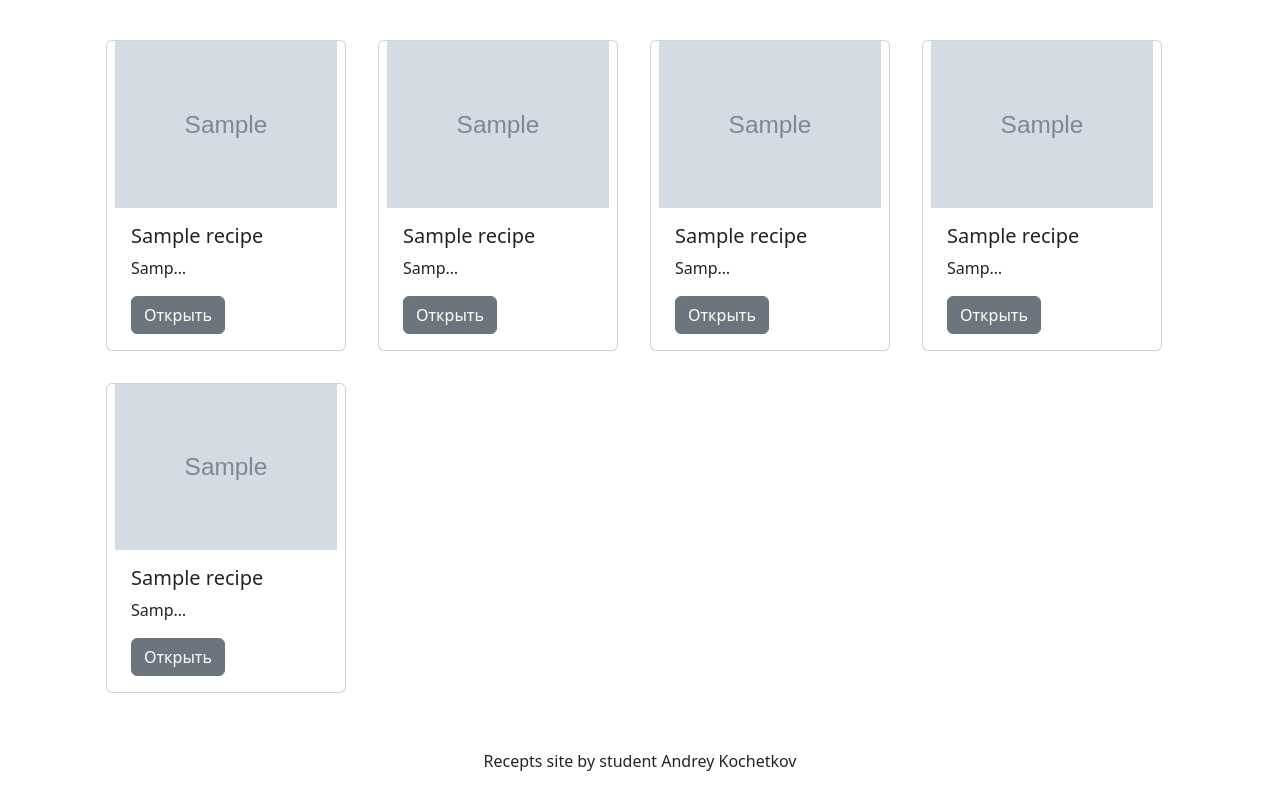
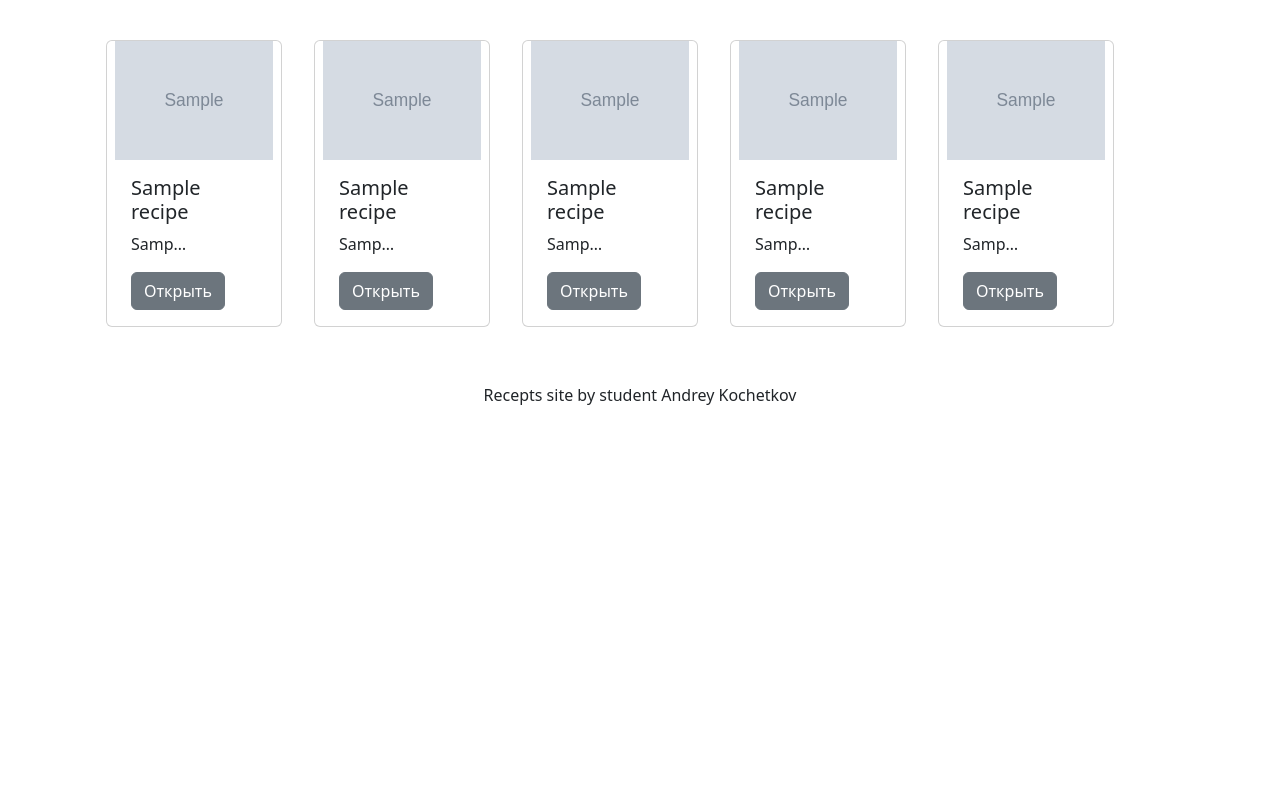
Before and after one commit to Andreysx/FinalDjangoProject, a Django app: page / in a window 1280 px wide. Shown: the part 56-845 px from the top of the page. After the commit the page ends 461 px from the top, so only its background shows below. Run offline with Django 5.2, Linux system fonts and the light colour scheme; tables that the repository leaves empty hold one stand-in row (values such as "Sample post"); grey boxes marked "Sample" are stand-in pictures.

Commit message:
Keep going

```diff
--- a/recipes/views.py
+++ b/recipes/views.py
@@ -1,7 +1,8 @@
 import random
 
+from django.contrib.auth.decorators import login_required
 from django.core.files.storage import FileSystemStorage
-from django.shortcuts import render, get_object_or_404
+from django.shortcuts import render, get_object_or_404, redirect
 from .models import Recipe, Category
 from .forms import RecipeForm
 
@@ -24,50 +25,57 @@ def recipe_review(request, recipe_id):
 
 
 def make_recipe(request):
-    if request.method == 'POST':
-        form = RecipeForm(request.POST, request.FILES)
-        message = 'Ошибка данных'
-        if form.is_valid():
-            title = form.cleaned_data['title']
-            description = form.cleaned_data['description']
-            cooking_steps = form.cleaned_data['cooking_steps']
-            cooking_time = form.cleaned_data['cooking_time']
-            ingredients = form.cleaned_data['ingredients']
-            image = form.cleaned_data['image']
-            fs = FileSystemStorage()
-            fs.save(image.name, image)
-            author = request.user
-            recipe = Recipe(title=title, description=description, cooking_steps=cooking_steps,
-                            cooking_time=cooking_time, ingredients=ingredients,
-                            image=image, author=author)
-            recipe.save()
-            message = 'Рецепт сохранен'
+    if request.user.is_authenticated:
+        if request.method == 'POST':
+            form = RecipeForm(request.POST, request.FILES)
+            message = 'Ошибка данных'
+            if form.is_valid():
+                title = form.cleaned_data['title']
+                description = form.cleaned_data['description']
+                cooking_steps = form.cleaned_data['cooking_steps']
+                cooking_time = form.cleaned_data['cooking_time']
+                ingredients = form.cleaned_data['ingredients']
+                image = form.cleaned_data['image']
+                fs = FileSystemStorage()
+                fs.save(image.name, image)
+                author = request.user
+                recipe = Recipe(title=title, description=description, cooking_steps=cooking_steps,
+                                cooking_time=cooking_time, ingredients=ingredients,
+                                image=image, author=author)
+                recipe.save()
+                message = 'Рецепт сохранен'
+        else:
+            form = RecipeForm()
+            message = 'Заполните форму создания рецепта'
+        return render(request, 'recipes/make_recipe.html', {'form': form, 'message': message})
     else:
-        form = RecipeForm()
-        message = 'Заполните форму создания рецепта'
-    return render(request, 'recipes/make_recipe.html', {'form': form, 'message': message})
+        return redirect('login')
 
 
+# @login_required
 def update_recipe(request, recipe_id):
-    message = 'Ошибка данных'
-    if request.method == 'POST':
-        form = RecipeForm(request.POST, request.FILES)
-        if form.is_valid():
-            title = form.cleaned_data['title']
-            description = form.cleaned_data['description']
-            cooking_steps = form.cleaned_data['cooking_steps']
-            cooking_time = form.cleaned_data['cooking_time']
-            ingredients = form.cleaned_data['ingredients']
-            image = form.cleaned_data['image']
-            fs = FileSystemStorage()
-            fs.save(image.name, image)
-            author = request.user
-            recipe = Recipe(title=title, description=description, cooking_steps=cooking_steps,
-                            cooking_time=cooking_time, ingredients=ingredients,
-                            image=image, author=author)
-            recipe.save()
-            message = 'Рецепт изменён'
+    if request.user.is_authenticated:
+        message = 'Ошибка данных'
+        if request.method == 'POST':
+            form = RecipeForm(request.POST, request.FILES)
+            if form.is_valid():
+                title = form.cleaned_data['title']
+                description = form.cleaned_data['description']
+                cooking_steps = form.cleaned_data['cooking_steps']
+                cooking_time = form.cleaned_data['cooking_time']
+                ingredients = form.cleaned_data['ingredients']
+                image = form.cleaned_data['image']
+                fs = FileSystemStorage()
+                fs.save(image.name, image)
+                author = request.user
+                recipe = Recipe(title=title, description=description, cooking_steps=cooking_steps,
+                                cooking_time=cooking_time, ingredients=ingredients,
+                                image=image, author=author)
+                recipe.save()
+                message = 'Рецепт изменён'
+        else:
+            form = RecipeForm()
+            message = 'Заполните форму для изменения рецепта'
+        return render(request, 'recipes/make_recipe.html', {'form': form, 'message': message})
     else:
-        form = RecipeForm()
-        message = 'Заполните форму для изменения рецепта'
-    return render(request, 'recipes/make_recipe.html', {'form': form, 'message': message})
+        return redirect('login')
--- a/templates/navbar.html
+++ b/templates/navbar.html
@@ -1,6 +1,6 @@
 <nav class="navbar navbar-expand-lg navbar-dark bg-primary">
     <div class="container-fluid">
-        <a class="navbar-brand" href="#">Recipes Wiki</a>
+        <a class="navbar-brand" href="{% url 'recipes:index' %}">Recipes Wiki</a>
         <button class="navbar-toggler" type="button" data-bs-toggle="collapse" data-bs-target="#navbarSupportedContent"
                 aria-controls="navbarSupportedContent" aria-expanded="false" aria-label="Toggle navigation">
             <span class="navbar-toggler-icon"></span>
@@ -34,6 +34,7 @@
                     <a class="nav-link {% if request.path_info == '/users/register/' %}active{% endif %}"
                        href="users/register">
                         Register
+                        </a>
                     </a>
                 </li>
                 <li class="nav-item">
--- a/templates/recipes/index.html
+++ b/templates/recipes/index.html
@@ -6,7 +6,7 @@
 <div class="container-fluid bg-trasparent my-4 p-3" style="position: relative;">
     <div class="row row-cols-1 row-cols-xs-2 row-cols-sm-2 row-cols-lg-4 g-3">
         {% for recipe in random_recipes %}
-        <div class="card m-3" style="width: 15rem;">
+        <div class="card m-3" style="width: 11rem;">
            <img src="{{ recipe.image.url }}">
             <div class="card-body">
                 <h5 class="card-title">{{ recipe.title }}</h5>
--- a/templates/recipes/recipe_review.html
+++ b/templates/recipes/recipe_review.html
@@ -3,7 +3,7 @@
 {% block content %}
 
 <h2>{{ recipe.title }}</h2><br>
-<img src="{{ recipe.image.url }}" width='400px'>
+<img src="{{ recipe.image.url }}" width='300px'>
 <p>{{ recipe.description }}</p><br>
 <p>{{ recipe.cooking_steps }}</p><br>
 <p>{{ recipe.category }}</p><br>
--- a/users/forms.py
+++ b/users/forms.py
@@ -20,7 +20,7 @@ class UserRegistrationForm(forms.ModelForm):
 
 
 class UserLoginForm(forms.Form):
-    username = forms.CharField(widget=forms.TextInput(attrs={'class': 'form-control'}))
+    username = forms.CharField(widget=forms.TextInput(attrs={'class': 'form-control'}), label='Имя пользователя')
     password = forms.CharField(widget=forms.PasswordInput(attrs={'class': 'form-control'}), label='Пароль')
     class Meta:
         fields = ['username', 'password']
```
